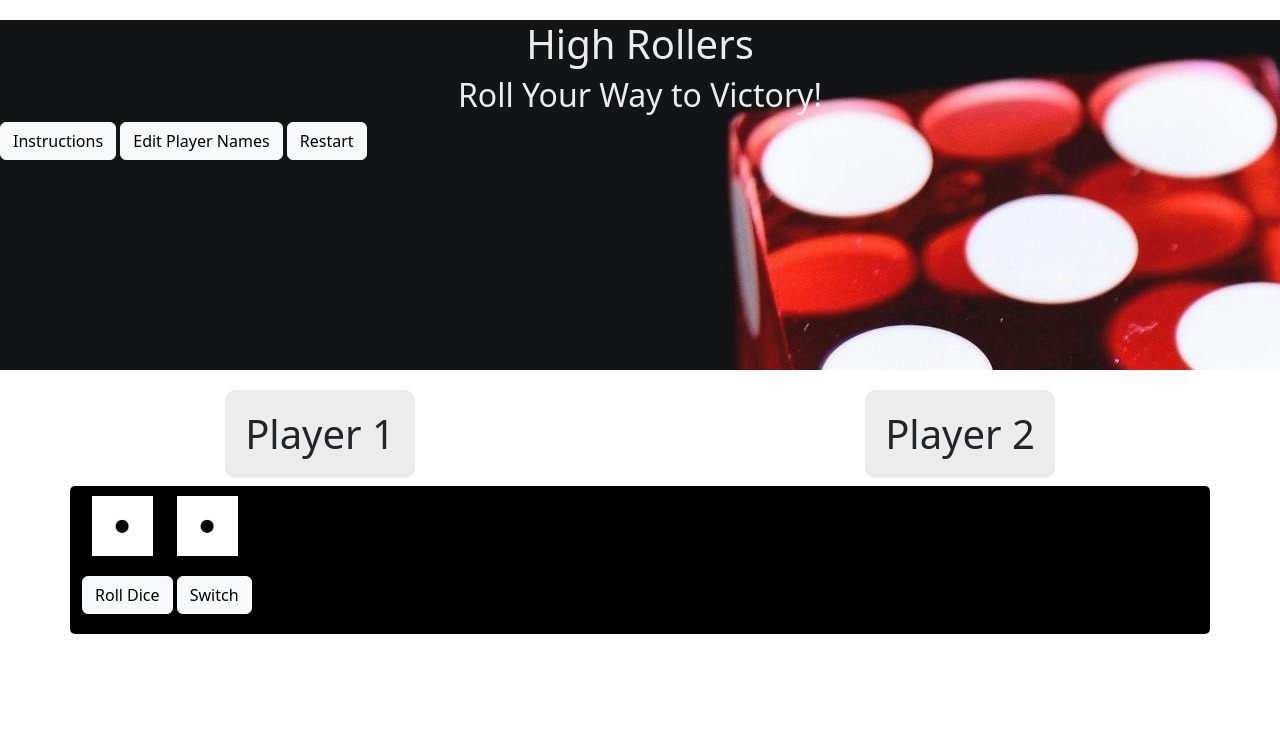
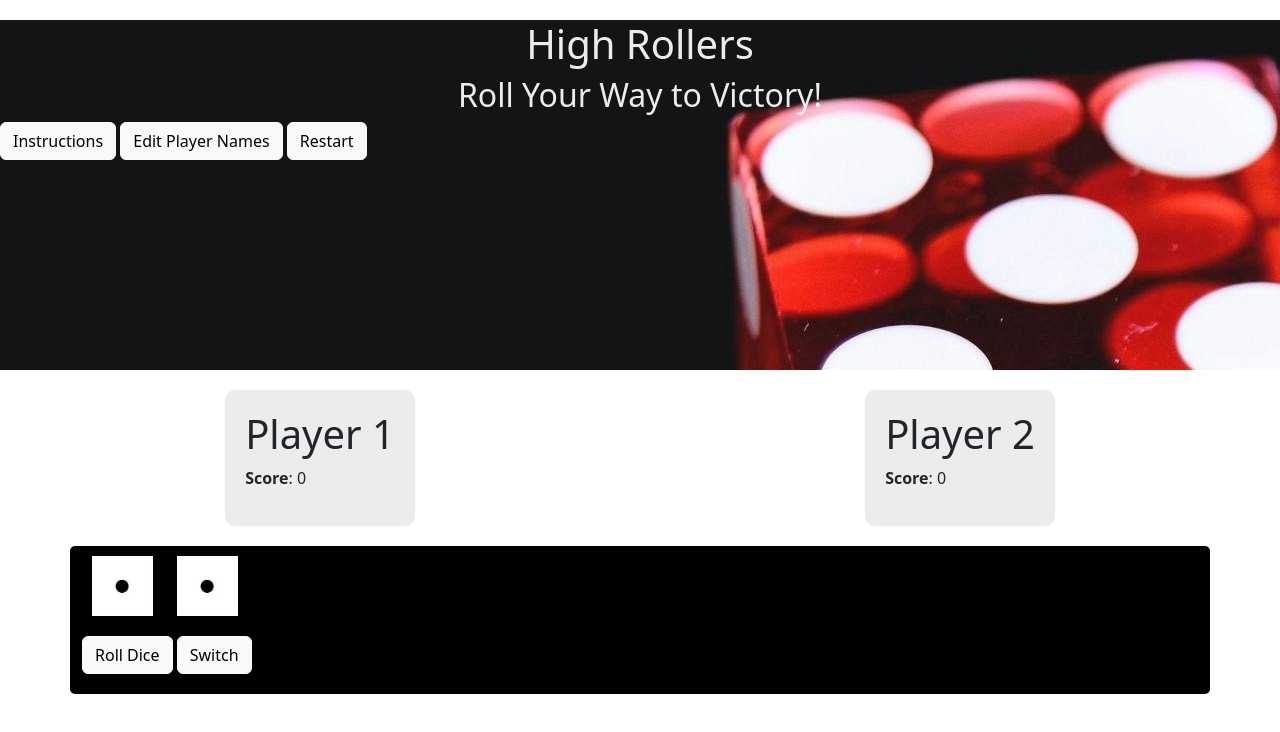
Before and after one commit to Shandukani19/dice-game1, a plain HTML site: page index.html in a window 1280 px wide. Drawn offline with nearby package versions, Linux system fonts and the light colour scheme.

Commit message:
updated css

```diff
--- a/index.html
+++ b/index.html
@@ -44,10 +44,12 @@
     <div class="players">
     <div class="firstPlayer">
         <h1 id="player1" class="player">Player 1</h1>
+        <p><strong>Score</strong>: 0</p>
     </div>
 
      <div class="secondPlayer">
       <h1 id="player2" class="player">Player 2</h1>
+      <p><strong>Score</strong>: 0</p>
      </div>
     </div>
 
--- a/styles.css
+++ b/styles.css
@@ -4,45 +4,44 @@ body {
 
 header {
   background-image: url(/images/pexels-red.jpg);
-  height:350px;
+  height: 350px;
   width: 100%;
   margin: 20px 0;
-
 }
 
-.header{
+.header {
   color: #ececec;
   text-align: center;
 }
 
-.hidden{
+.hidden {
   display: none;
 }
 
-.players{
+.players {
   display: flex;
   justify-content: space-around;
 }
-.player{
+.firstPlayer, .secondPlayer {
   background-color: #ececec;
   border-radius: 10px;
   padding: 20px;
+  margin-bottom: 20px;
 }
 
-.container{
+.container {
   border-radius: 5px;
-    width:40%;
+  width: 100px;
   background-color: black;
   padding-bottom: 20px;
-
 }
 
-img{
+img {
   height: 90px;
   padding: 10px;
   padding-bottom: 20px;
 }
 
-.diceButton{
+.diceButton {
   padding-bottom: 15px;
 }
```
Lines whose indentation alone changed are shown as unchanged.
